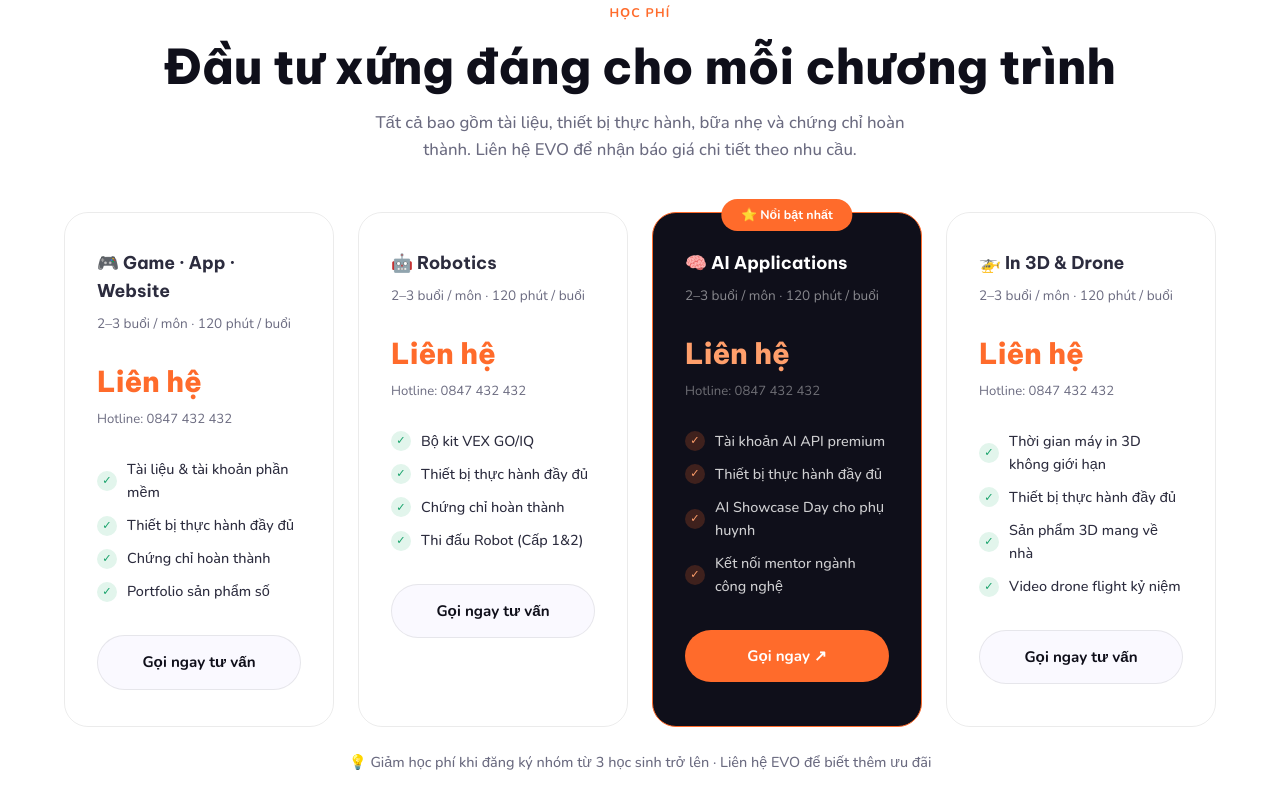
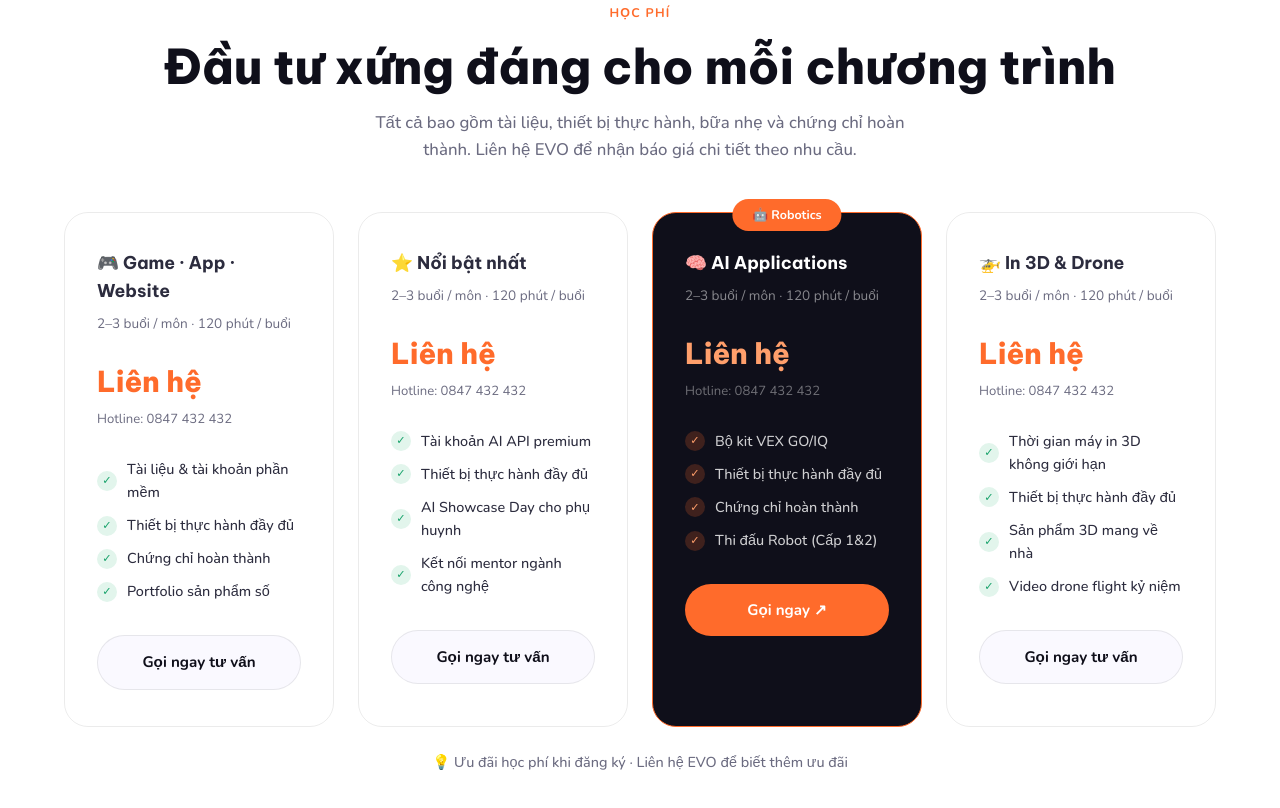
Before and after one commit to evoeducation/Demo, a plain HTML site: page index.html in a window 1280 px wide. Shown: the part 5083-5891 px from the top of the page. Drawn offline with nearby package versions, Linux system fonts and the light colour scheme.

Commit message:
Update index.html

```diff
--- a/index.html
+++ b/index.html
@@ -636,7 +636,7 @@
 <!-- SCHEDULE -->
 <section id="lich-trinh">
   <div class="reveal" style="text-align:center; margin-bottom: 0;">
-    <div class="section-label">Lịch trình mẫu</div>
+    <div class="section-label">Lịch trình</div>
     <h2 class="section-title">Một buổi trại hè diễn ra như thế nào?</h2>
     <p class="section-sub" style="margin: 0 auto;">Mỗi buổi học kéo dài 120 phút. Mỗi môn học được chia thành 2–3 buổi thực hành liên tiếp, đảm bảo học sinh nắm vững trước khi chuyển sang chủ đề mới.</p>
   </div>
@@ -664,29 +664,29 @@
       <a href="tel:0847432432" class="price-btn price-btn-normal">Gọi ngay tư vấn</a>
     </div>
     <div class="price-card reveal">
-      <div class="price-name">🤖 Robotics</div>
+      <div class="price-name">⭐ Nổi bật nhất</div>
       <div class="price-duration">2–3 buổi / môn · 120 phút / buổi</div>
       <div class="price-amount" style="font-size:1.8rem; color:var(--orange);">Liên hệ</div>
       <div class="price-note">Hotline: 0847 432 432</div>
       <ul class="price-features">
-        <li><span class="check-icon check-ok">✓</span> Bộ kit VEX GO/IQ</li>
+        <li><span class="check-icon check-ok">✓</span> Tài khoản AI API premium</li>
         <li><span class="check-icon check-ok">✓</span> Thiết bị thực hành đầy đủ</li>
-        <li><span class="check-icon check-ok">✓</span> Chứng chỉ hoàn thành</li>
-        <li><span class="check-icon check-ok">✓</span> Thi đấu Robot (Cấp 1&amp;2)</li>
+        <li><span class="check-icon check-ok">✓</span> AI Showcase Day cho phụ huynh</li>
+        <li><span class="check-icon check-ok">✓</span> Kết nối mentor ngành công nghệ</li>
       </ul>
       <a href="tel:0847432432" class="price-btn price-btn-normal">Gọi ngay tư vấn</a>
     </div>
     <div class="price-card featured reveal">
-      <div class="featured-badge">⭐ Nổi bật nhất</div>
+      <div class="featured-badge">🤖 Robotics</div>
       <div class="price-name">🧠 AI Applications</div>
       <div class="price-duration">2–3 buổi / môn · 120 phút / buổi</div>
       <div class="price-amount" style="font-size:1.8rem; color:#FF9F6B;">Liên hệ</div>
       <div class="price-note" style="color:rgba(255,255,255,0.4);">Hotline: 0847 432 432</div>
       <ul class="price-features">
-        <li><span class="check-icon check-feat">✓</span> Tài khoản AI API premium</li>
+        <li><span class="check-icon check-feat">✓</span> Bộ kit VEX GO/IQ</li>
         <li><span class="check-icon check-feat">✓</span> Thiết bị thực hành đầy đủ</li>
-        <li><span class="check-icon check-feat">✓</span> AI Showcase Day cho phụ huynh</li>
-        <li><span class="check-icon check-feat">✓</span> Kết nối mentor ngành công nghệ</li>
+        <li><span class="check-icon check-feat">✓</span> Chứng chỉ hoàn thành</li>
+        <li><span class="check-icon check-feat">✓</span> Thi đấu Robot (Cấp 1&amp;2)</li>
       </ul>
       <a href="tel:0847432432" class="price-btn price-btn-feat">Gọi ngay ↗</a>
     </div>
@@ -705,7 +705,7 @@
     </div>
   </div>
   <p style="text-align:center;margin-top:24px;color:var(--muted);font-size:0.9rem;font-weight:500;">
-    💡 Giảm học phí khi đăng ký nhóm từ 3 học sinh trở lên · Liên hệ EVO để biết thêm ưu đãi
+    💡 Ưu đãi học phí khi đăng ký · Liên hệ EVO để biết thêm ưu đãi
   </p>
 </section>
 
```
